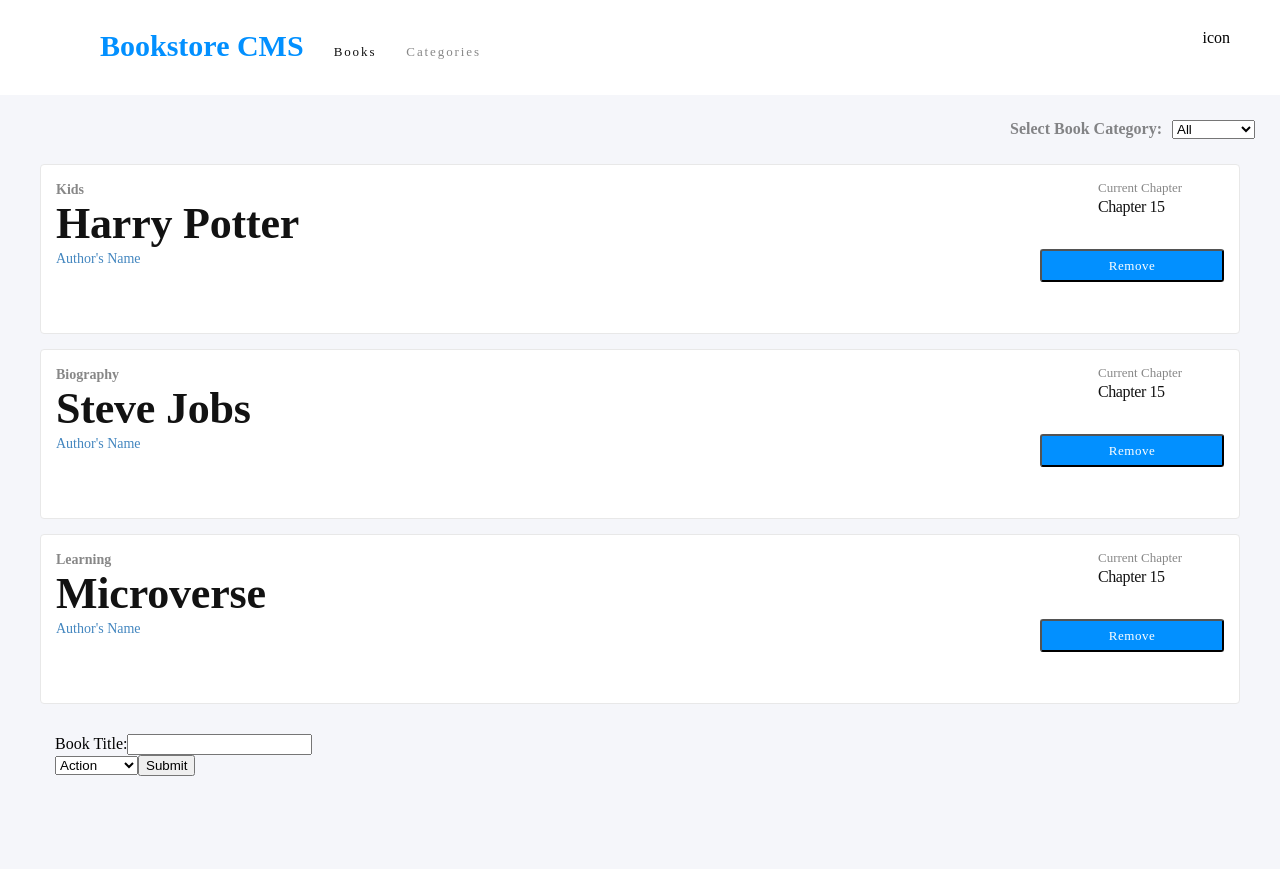
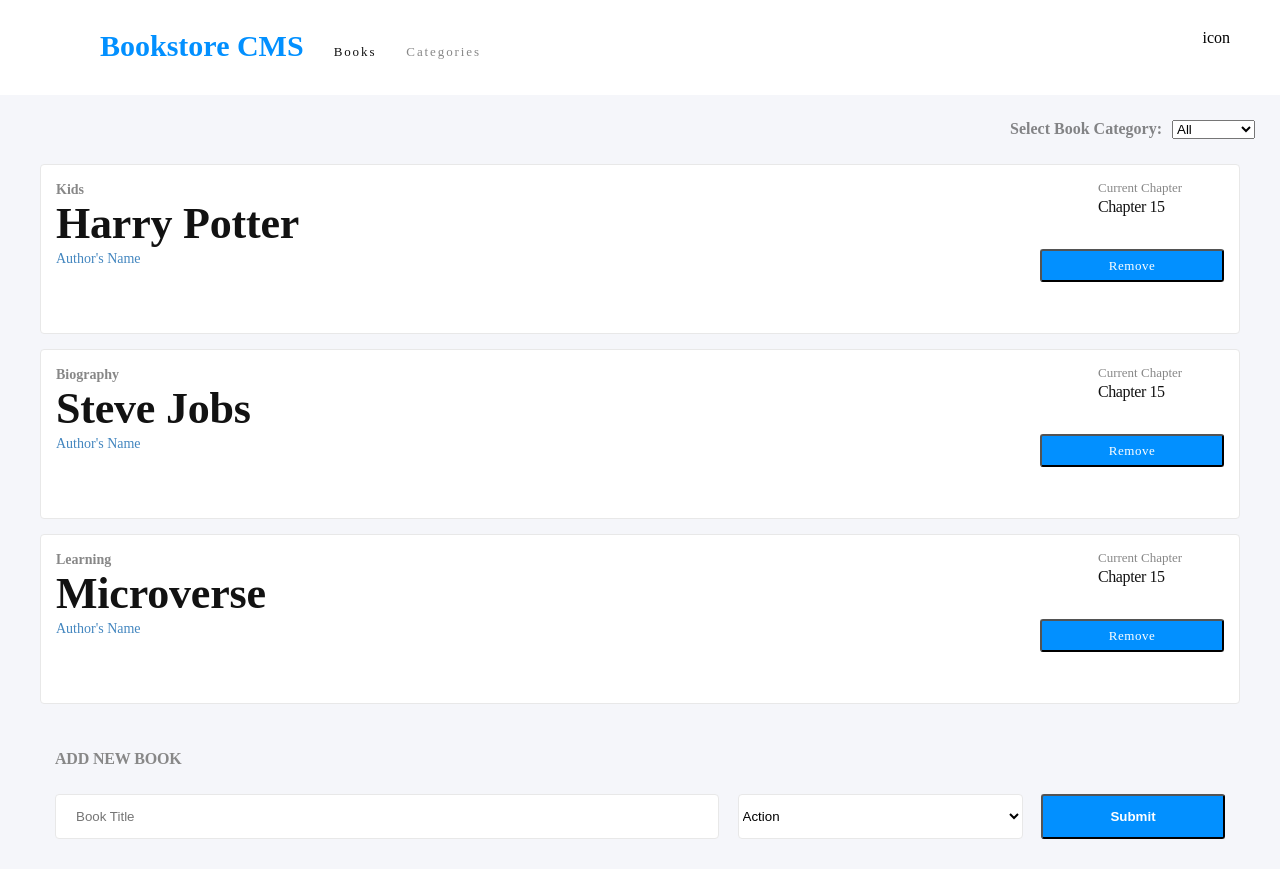
Before and after one commit to othman-19/bookStore-react-redux, a React (Create React App) app: page / in a window 1280 px wide. Before the commit the page ends 806 px from the top, so only its background shows below. Built offline with nearby package versions, Linux system fonts and the light colour scheme.

Commit message:
added form styling

```diff
--- a/src/containers/BooksForm.js
+++ b/src/containers/BooksForm.js
@@ -37,9 +37,8 @@
     const { title, category } = this.state;
     return (
       <div className="form-listing">
-        <form onSubmit={this.handleSubmit}>
-          <label htmlFor="title">
-            Book Title:
+        <h3 className="add-book">ADD NEW BOOK</h3>
+        <form onSubmit={this.handleSubmit} className="books-form">
           <input
             type="text"
             name="title"
@@ -47,9 +46,8 @@
             value={title}
             required
             onChange={this.handleChange}
+            placeholder="Book Title"
           />
-          </label>
-          <br />
           <select
             name="category"
             onChange={this.handleChange}
--- a/src/index.css
+++ b/src/index.css
@@ -194,3 +194,54 @@
   margin: 15px auto;
   padding: 15px;
 }
+
+.add-book {
+  height: 24px;
+  font-family: Montserrat;
+  font-size: 16px;
+  font-weight: bold;
+  font-stretch: normal;
+  font-style: normal;
+  line-height: normal;
+  letter-spacing: -0.18px;
+  color: #888888;
+}
+
+.books-form {
+  margin-top: 20px;
+  width: 100%;
+  display: flex;
+  align-items: baseline;
+  justify-content: space-between;
+}
+
+.books-form input {
+  width: 664px;
+  height: 45px;
+  border-radius: 4px;
+  border: solid 1px #e8e8e8;
+  background-color: #ffffff;
+  padding-left: 20px;
+}
+
+.books-form select,
+#filter {
+  width: 285px;
+  height: 45px;
+  border-radius: 4px;
+  border: solid 1px #e8e8e8;
+  background-color: #ffffff;
+}
+
+#filter {
+  margin-left: 10px;
+}
+
+.books-form button {
+  width: 184px;
+  height: 45px;
+  border-radius: 3px;
+  color: #ffffff;
+  background-color: #0290ff;
+  font-weight: bolder;
+}
```
Lines whose indentation alone changed are shown as unchanged.
